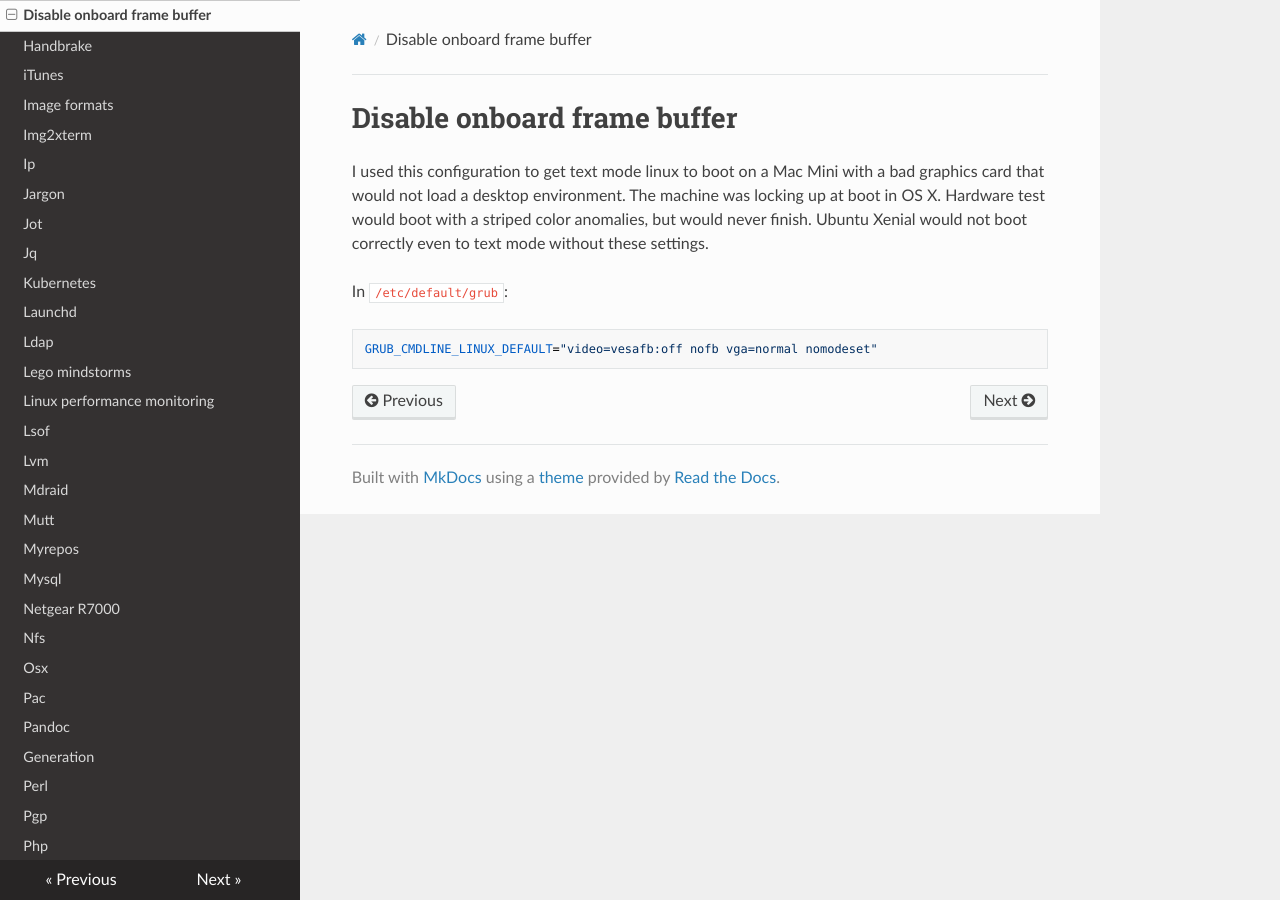
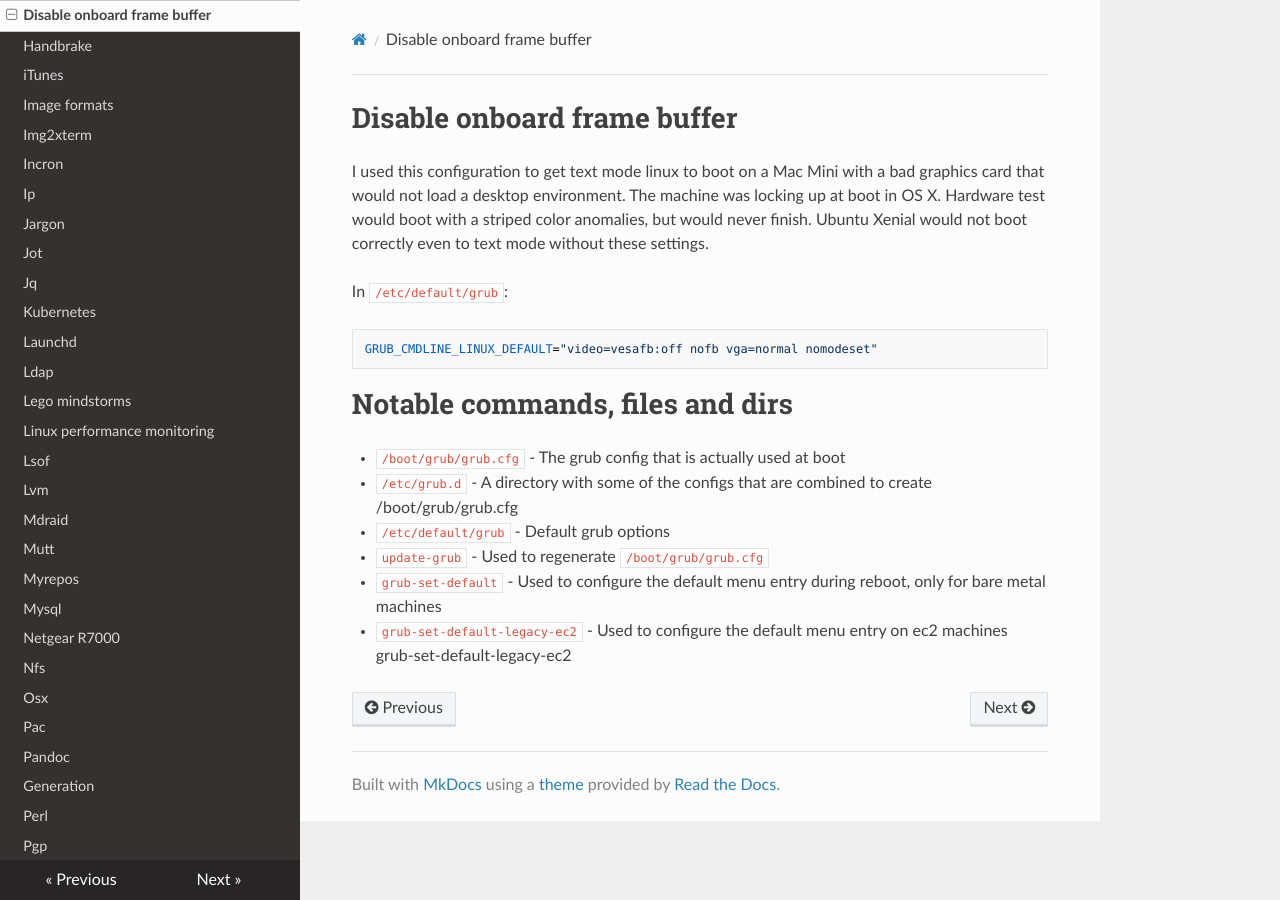
Before and after one commit to lando-cal/tech-notes, an MkDocs documentation site: the page built from docs/grub.md, in a window 1280 px wide. Built offline with MkDocs 1.6.1, drawn with Linux system fonts in a browser that asks for light colours; nearby versions of some CDN libraries.

Commit message:
Add incrond, add some grub info

````diff
--- a/docs/grub.md
+++ b/docs/grub.md
@@ -7,3 +7,12 @@ In `/etc/default/grub`:
 ```
 GRUB_CMDLINE_LINUX_DEFAULT="video=vesafb:off nofb vga=normal nomodeset"
 ```
+
+# Notable commands, files and dirs
+
+- `/boot/grub/grub.cfg` - The grub config that is actually used at boot
+- `/etc/grub.d` - A directory with some of the configs that are combined to create /boot/grub/grub.cfg
+- `/etc/default/grub` - Default grub options
+- `update-grub` - Used to regenerate `/boot/grub/grub.cfg`
+- `grub-set-default` - Used to configure the default menu entry during reboot, only for bare metal machines
+- `grub-set-default-legacy-ec2` - Used to configure the default menu entry on ec2 machines grub-set-default-legacy-ec2
````
Also changed, not shown: docs/incron.md (added, +1 -0 lines).
